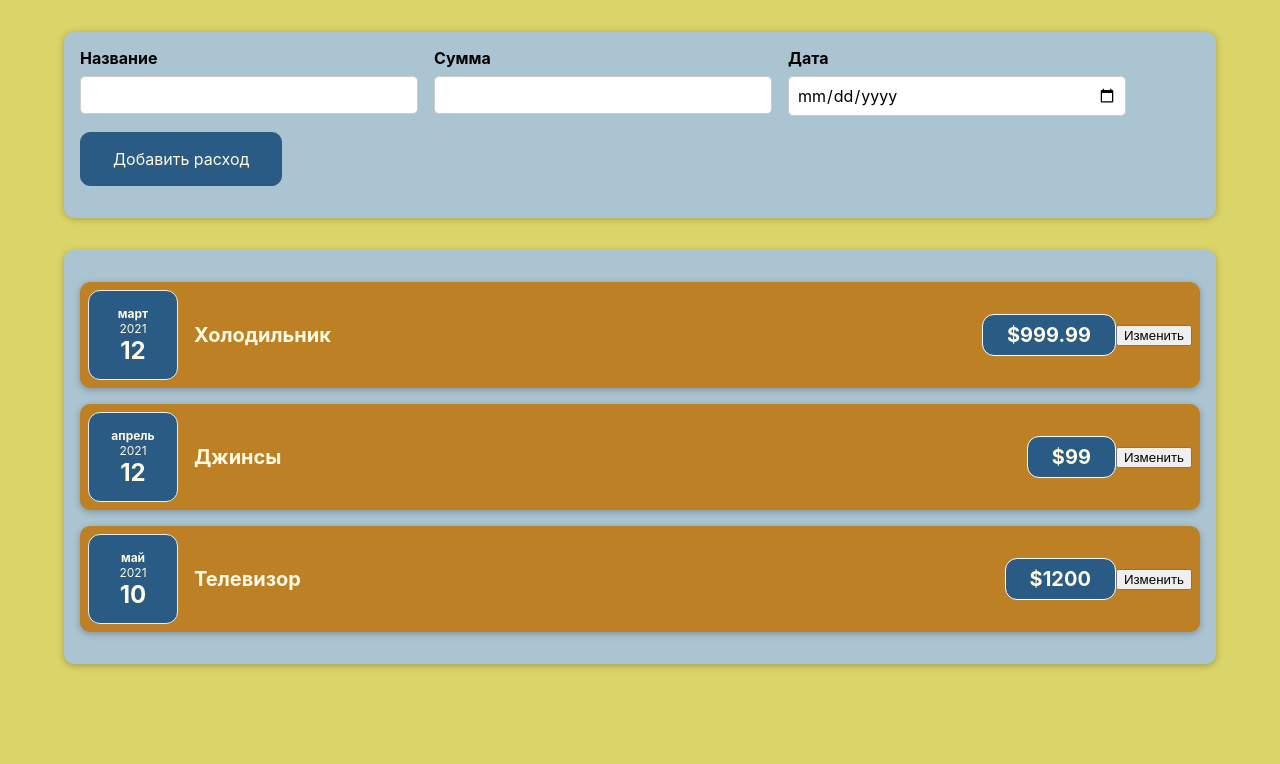
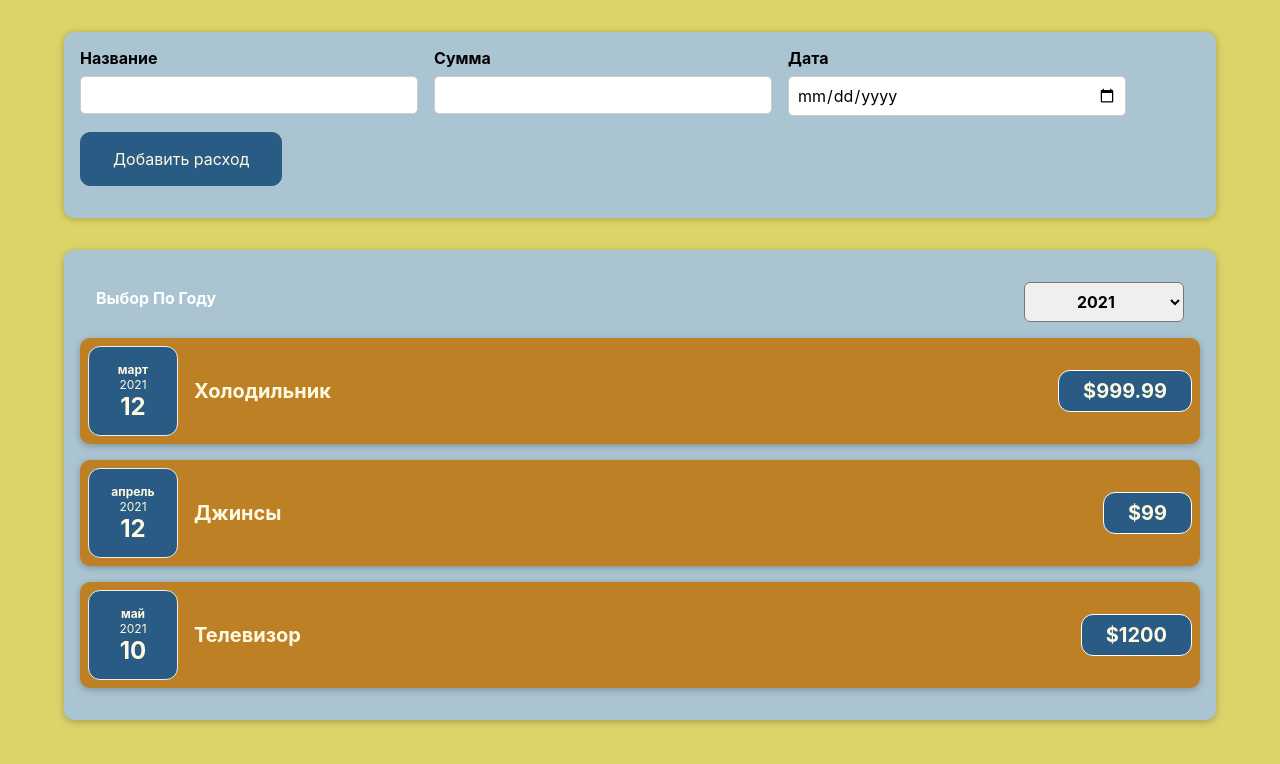
Before and after one commit to Gumadan/cost-accounting, a React (Create React App) app: page / in a window 1280 px wide. Shown: the top 764 px of the page. Built offline with nearby package versions, Linux system fonts and the light colour scheme.

Commit message:
add CostFilter

```diff
--- a/src/App.js
+++ b/src/App.js
@@ -4,25 +4,33 @@ import Costs from "./components/Costs/Costs";
 const App = () => {
   const costs = [
     {
+      id: 'c1',
       date: new Date(2021, 2, 12),
       description: "Холодильник",
       amount: 999.99,
     },
     {
+      id: 'c2',
       date: new Date(2021, 3, 12),
       description: "Джинсы",
       amount: 99,
     },
     {
+      id: 'c3',
       date: new Date(2021, 4, 10),
       description: "Телевизор",
       amount: 1200,
     },
   ];
 
+  const addCostHandler = (cost) => {
+    console.log(cost);
+    console.log('App Component');
+  }
+
   return (
     <div>
-      <NewCost />
+      <NewCost onAddCost={addCostHandler}/>
       <Costs costs={costs}/>
     </div>
   );
--- /dev/null
+++ b/src/components/Costs/CostFilter.css
@@ -0,0 +1,24 @@
+.costs-filter {
+    color: white;
+    padding: 0 1rem;
+  }
+
+  .costs-filter__control {
+    display: flex;
+    width: 100%;
+    align-items: center;
+    justify-content: space-between;
+    margin: 1rem 0;
+  }
+
+  .costs-filter label {
+    font-weight: bold;
+    margin-bottom: 0.5rem;
+  }
+
+  .costs-filter select {
+    font: inherit;
+    padding: 0.5rem 3rem;
+    font-weight: bold;
+    border-radius: 6px;
+  }
--- /dev/null
+++ b/src/components/Costs/CostFilter.js
@@ -0,0 +1,24 @@
+import "./CostFilter.css";
+
+const CostsFilter = (props) => {
+  const yearChangeHandler = (event) => {
+    props.onChangeYear(event.target.value);
+    // console.log(event.target.value);
+  };
+
+  return (
+    <div className="costs-filter">
+      <div className="costs-filter__control">
+        <label>Выбор По Году</label>
+        <select value={props.year} onChange={yearChangeHandler}>
+          <option value="2022">2022</option>
+          <option value="2021">2021</option>
+          <option value="2020">2020</option>
+          <option value="2019">2019</option>
+        </select>
+      </div>
+    </div>
+  );
+};
+
+export default CostsFilter;
--- a/src/components/Costs/Costitem.js
+++ b/src/components/Costs/Costitem.js
@@ -1,27 +1,17 @@
 import "./CostItem.css";
 import CostDate from "./CostDate";
 import Card from "../UI/Card"
-import React, { useState } from "react";
 
 const CostItem = (props) => {
 
-  const [description, setDescription] = useState(props.description);
-
-
-  const changeDescription = () => {
-    setDescription('new text');
-    // description 'new text' & CostItem(props)
-    console.log(description);
-  };
 
   return (
     <Card className="cost-item">
       <CostDate date={props.date}/>
       <div className="cost-item__description">
-        <h2>{description}</h2>
+        <h2>{props.description}</h2>
         <div className="cost-item__price">${props.amount}</div>
       </div>
-      <button onClick={changeDescription}>Изменить</button>
     </Card>
   );
 };
--- a/src/components/Costs/Costs.js
+++ b/src/components/Costs/Costs.js
@@ -1,10 +1,21 @@
 import CostItem from "./Costitem";
 import "./Costs.css";
 import Card from "../UI/Card";
+import CostsFilter from "./CostFilter";
+import React, {useState} from "react";
 
 const Costs = (props) => {
+
+  const [selectedYear, setSelecdedYear] = useState('2021');
+
+  const yearChangeHandler = (year) => {
+    setSelecdedYear(year);
+  };
+
   return (
+    <div>
       <Card className="costs">
+      <CostsFilter year={selectedYear} onChangeYear={yearChangeHandler}/>
         <CostItem
           date={props.costs[0].date}
           description={props.costs[0].description}
@@ -21,7 +32,8 @@ const Costs = (props) => {
           amount={props.costs[2].amount}
         />
       </Card>
+    </div>
   );
-}
+};
 
 export default Costs;
--- a/src/components/NewCost/CostForm.js
+++ b/src/components/NewCost/CostForm.js
@@ -1,10 +1,10 @@
 import React, { useState } from "react";
 import "./CostForm.css";
 
-const CostForm = () => {
-    const [name, setName] = useState("");
-    const [amount, setAmount] = useState("");
-    const [date, setDate] = useState("");
+const CostForm = (props) => {
+    const [inputname, setInputName] = useState("");
+    const [inputamount, setInputAmount] = useState("");
+    const [inputdate, setInputDate] = useState("");
 
 //   const [userInput, setUserInput] = useState({
 //     name: "",
@@ -13,7 +13,7 @@ const CostForm = () => {
 //   });
 
   const nameChangeHandler = (event) => {
-    setName(event.target.value);
+    setInputName(event.target.value);
     //     setUserInput({
     //       ...userInput,
     //       name: event.target.value,
@@ -28,7 +28,7 @@ const CostForm = () => {
   };
 
   const amountChangeHandler = (event) => {
-    setAmount(event.target.value);
+    setInputAmount(event.target.value);
     // setUserInput({
     //   ...userInput,
     //   amount: event.target.value,
@@ -36,23 +36,39 @@ const CostForm = () => {
   };
 
   const dateChangeHandler = (event) => {
-    setDate(event.target.value);
+    setInputDate(event.target.value);
     // setUserInput({
     //   ...userInput,
     //   date: event.target.value,
     // });
   };
 
+  const submitHandler = (event) => {
+    event.preventDefault();
+
+    const costData = {
+      name: inputname,
+      amount: inputamount,
+      date: new Date(inputdate)
+    };
+
+    props.onSaveCostData(costData);
+    setInputName('');
+    setInputAmount('');
+    setInputDate('');
+  };
+
   return (
-    <form>
+    <form onSubmit={submitHandler}>
       <div className="new-cost__controls">
         <div className="new-cost__control">
           <label>Название</label>
-          <input type="text" onChange={nameChangeHandler} />
+          <input type="text" value={inputname} onChange={nameChangeHandler} />
         </div>
         <div className="new-cost__control">
           <label>Сумма</label>
           <input
+            value={inputamount}
             onChange={amountChangeHandler}
             type="number"
             min="0.01"
@@ -62,6 +78,7 @@ const CostForm = () => {
         <div className="new-cost__control">
           <label>Дата</label>
           <input
+            value={inputdate}
             onChange={dateChangeHandler}
             type="date"
             min="2019-01-01"
--- a/src/components/NewCost/NewCost.js
+++ b/src/components/NewCost/NewCost.js
@@ -1,10 +1,20 @@
 import CostForm from "./CostForm";
-import "./NewCost.css"
+import "./NewCost.css";
 
-const NewCost = () => {
-    return <div className="new-cost">
-        <CostForm/>
+const NewCost = (props) => {
+  const saveCostDataHandler = (inputCostData) => {
+    const costData = {
+        ...inputCostData,
+        id: Math.random().toString()
+    }
+    props.onAddCost(costData);
+  };
+
+  return (
+    <div className="new-cost">
+      <CostForm onSaveCostData={saveCostDataHandler} />
     </div>
-}
+  );
+};
 
 export default NewCost;
```
Lines whose indentation alone changed are shown as unchanged.
